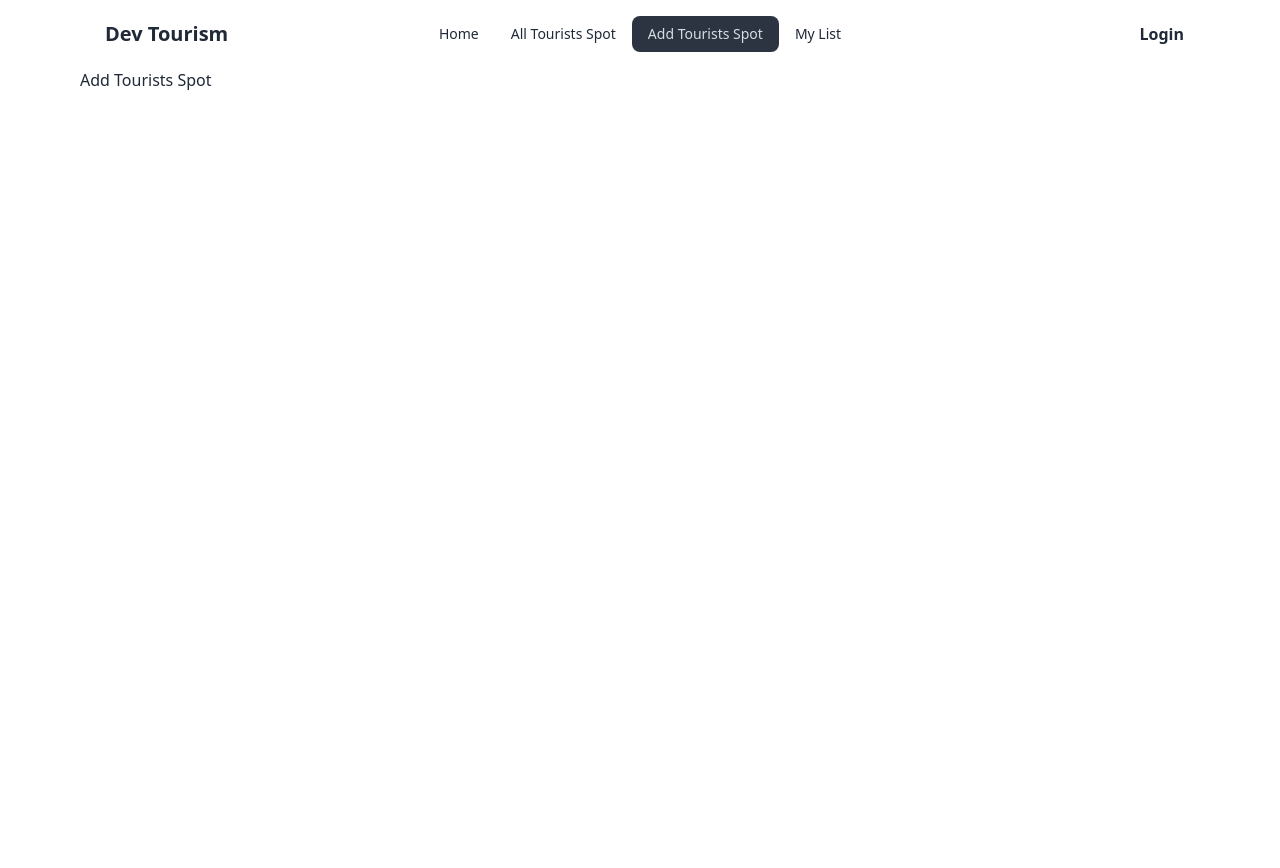
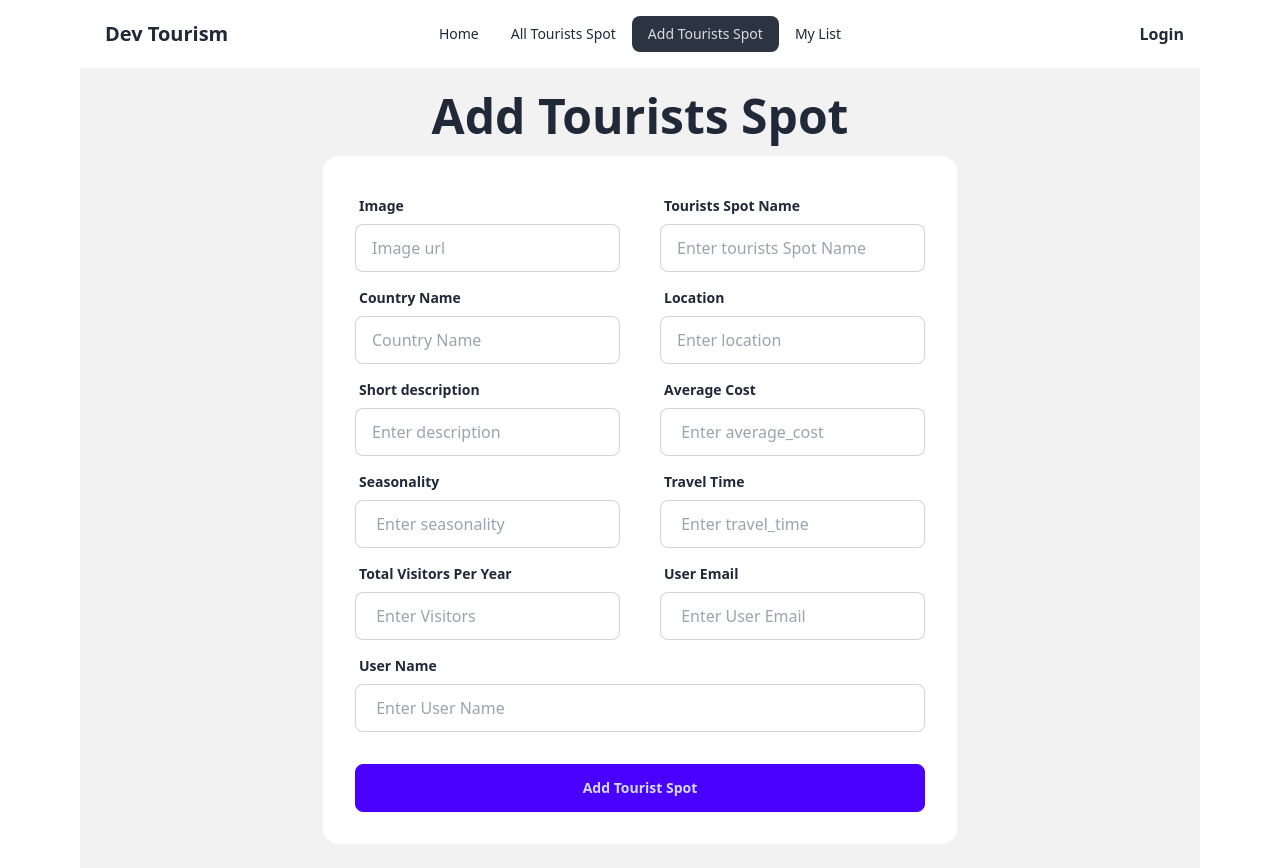
Before and after one commit to deveshbis/tourism-management-client-site, a React (Vite) app: page /addTouristSpot in a window 1280 px wide. Before the commit the page ends 800 px from the top, so only its background shows below. Built offline with nearby package versions, Linux system fonts and the light colour scheme; no server answers.

Commit message:
Data from the client site is added to the database via the server

```diff
--- a/src/pages/AddTouristsSpot.jsx
+++ b/src/pages/AddTouristsSpot.jsx
@@ -1,9 +1,199 @@
 
 
 const AddTouristsSpot = () => {
+    const handleAddTouristSpot = event => {
+        event.preventDefault();
+
+        const form = event.target;
+
+        const image = form.image.value;
+        const spotsName = form.spotsName.value;
+        const country = form.country.value;
+        const location = form.location.value;
+        const description = form.description.value;
+        const cost = form.cost.value;
+        const seasonality = form.seasonality.value;
+        const travelTime = form.travelTime.value;
+        const visitors = form.visitors.value;
+        const email = form.email.value;
+        const name = form.name.value;
+
+        const newTouristSpots = { image, spotsName, country, location, description, cost, seasonality, travelTime, visitors, email, name }
+
+        console.log(newTouristSpots);
+
+        fetch('http://localhost:5000/touristSpot', {
+            method: 'POST',
+            headers:{
+              'content-type': 'application/json'
+            },
+            body: JSON.stringify(newTouristSpots)
+          })
+            .then(res => res.json())
+            .then(data => {
+                console.log(data);
+
+            })
+
+    }
     return (
         <div>
-            Add Tourists Spot
+            <div className="hero min-h-screen bg-base-200">
+                <div className="hero-content flex-col">
+                    <div className="text-center lg:text-left">
+                        <h1 className="text-5xl font-bold">Add Tourists Spot</h1>
+                    </div>
+                    <div className="card shrink-0 w-full bg-base-100">
+                        <form onSubmit={handleAddTouristSpot} className="card-body">
+                            <div className="flex gap-10">
+                                <div className="form-control">
+                                    <label className="label">
+                                        <span className="label-text font-bold">Image</span>
+                                    </label>
+                                    <input
+                                        type="text"
+                                        name="image"
+                                        placeholder="Image url"
+                                        className="input input-bordered"
+                                        required
+                                    />
+                                </div>
+                                <div className="form-control">
+                                    <label className="label">
+                                        <span className="label-text font-bold">Tourists Spot Name</span>
+                                    </label>
+                                    <input
+                                        type="text"
+                                        name="spotsName"
+                                        placeholder="Enter tourists Spot Name"
+                                        className="input input-bordered"
+                                        required
+                                    />
+                                </div>
+                            </div>
+                            <div className="flex gap-10">
+                                <div className="form-control">
+                                    <label className="label">
+                                        <span className="label-text font-bold">Country Name</span>
+                                    </label>
+                                    <input
+                                        type="text"
+                                        name="country"
+                                        placeholder="Country Name"
+                                        className="input input-bordered"
+                                        required
+                                    />
+                                </div>
+                                <div className="form-control">
+                                    <label className="label">
+                                        <span className="label-text font-bold">Location</span>
+                                    </label>
+                                    <input
+                                        type="text"
+                                        name="location"
+                                        placeholder="Enter location"
+                                        className="input input-bordered"
+                                        required
+                                    />
+                                </div>
+                            </div>
+                            <div className="flex gap-10">
+                                <div className="form-control">
+                                    <label className="label">
+                                        <span className="label-text font-bold">Short description</span>
+                                    </label>
+                                    <input
+                                        type="text"
+                                        name="description"
+                                        placeholder="Enter description"
+                                        className="input input-bordered"
+                                        required
+                                    />
+                                </div>
+                                <div className="form-control">
+                                    <label className="label">
+                                        <span className="label-text font-bold">Average Cost</span>
+                                    </label>
+                                    <input
+                                        type="number"
+                                        name="cost"
+                                        placeholder=" Enter average_cost"
+                                        className="input input-bordered"
+                                        required
+                                    />
+                                </div>
+                            </div>
+                            <div className="flex gap-10">
+                                <div className="form-control">
+                                    <label className="label">
+                                        <span className="label-text font-bold">Seasonality</span>
+                                    </label>
+                                    <input
+                                        type="text"
+                                        name="seasonality"
+                                        placeholder=" Enter seasonality"
+                                        className="input input-bordered"
+                                        required
+                                    />
+                                </div>
+                                <div className="form-control">
+                                    <label className="label">
+                                        <span className="label-text font-bold">Travel Time</span>
+                                    </label>
+                                    <input
+                                        type="number"
+                                        name="travelTime"
+                                        placeholder=" Enter travel_time"
+                                        className="input input-bordered"
+                                        required
+                                    />
+                                </div>
+                            </div>
+                            <div className="flex gap-10">
+                                <div className="form-control">
+                                    <label className="label">
+                                        <span className="label-text font-bold">Total Visitors Per Year </span>
+                                    </label>
+                                    <input
+                                        type="number"
+                                        name="visitors"
+                                        placeholder=" Enter Visitors"
+                                        className="input input-bordered"
+                                        required
+                                    />
+                                </div>
+                                <div className="form-control">
+                                    <label className="label">
+                                        <span className="label-text font-bold">User Email </span>
+                                    </label>
+                                    <input
+                                        type="email"
+                                        name="email"
+                                        placeholder=" Enter User Email"
+                                        className="input input-bordered"
+                                        required
+                                    />
+                                </div>
+                            </div>
+                            <div className="form-control">
+                                <label className="label">
+                                    <span className="label-text font-bold">User Name</span>
+                                </label>
+                                <input
+                                    type="text"
+                                    name="name"
+                                    placeholder=" Enter User Name"
+                                    className="input input-bordered"
+                                    required
+                                />
+                            </div>
+                            <div className="form-control mt-6">
+                                <button className="btn btn-primary">Add Tourist Spot</button>
+                            </div>
+                        </form>
+                    </div>
+                </div>
+            </div>
         </div>
     );
 };
```
